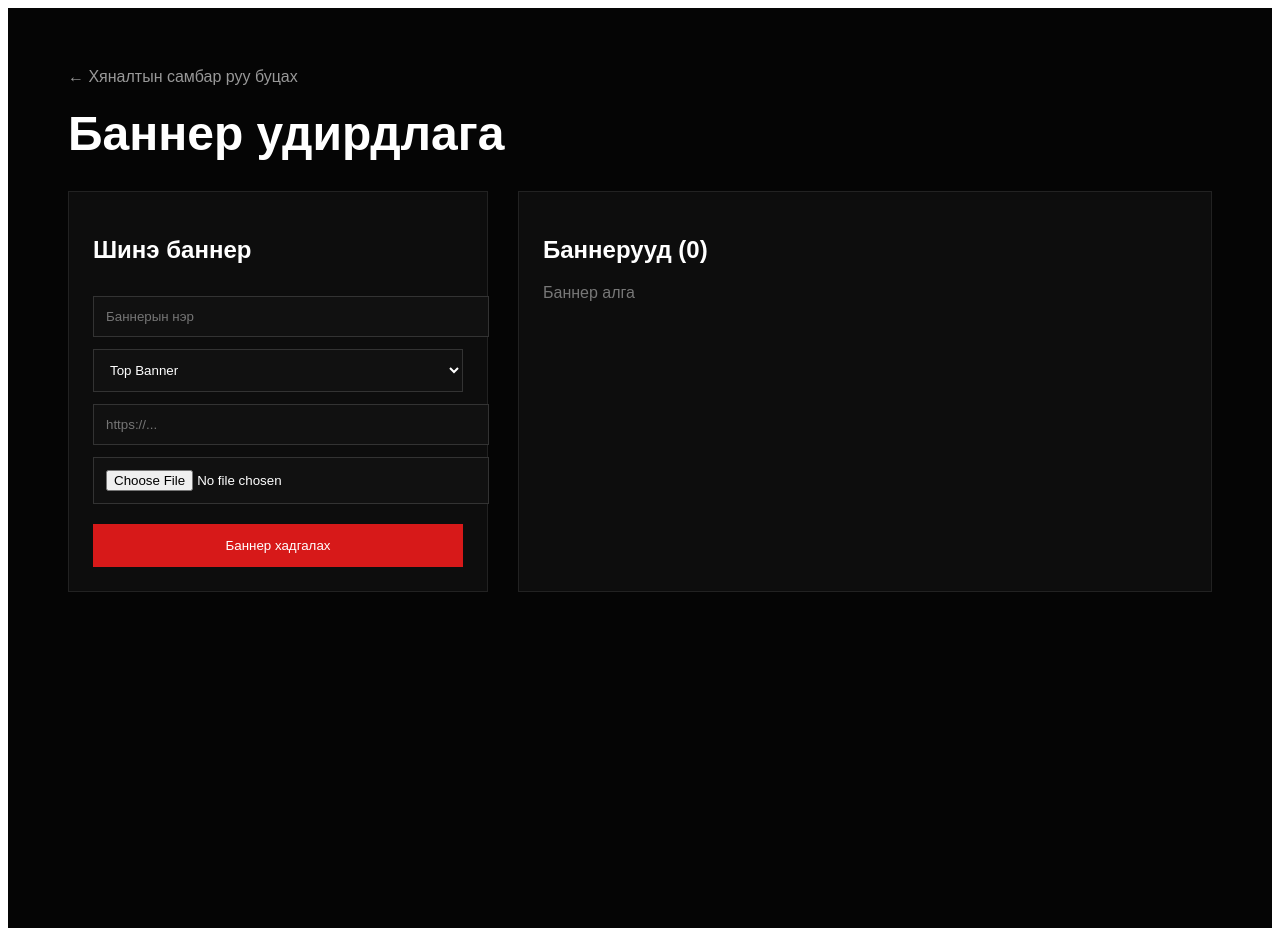
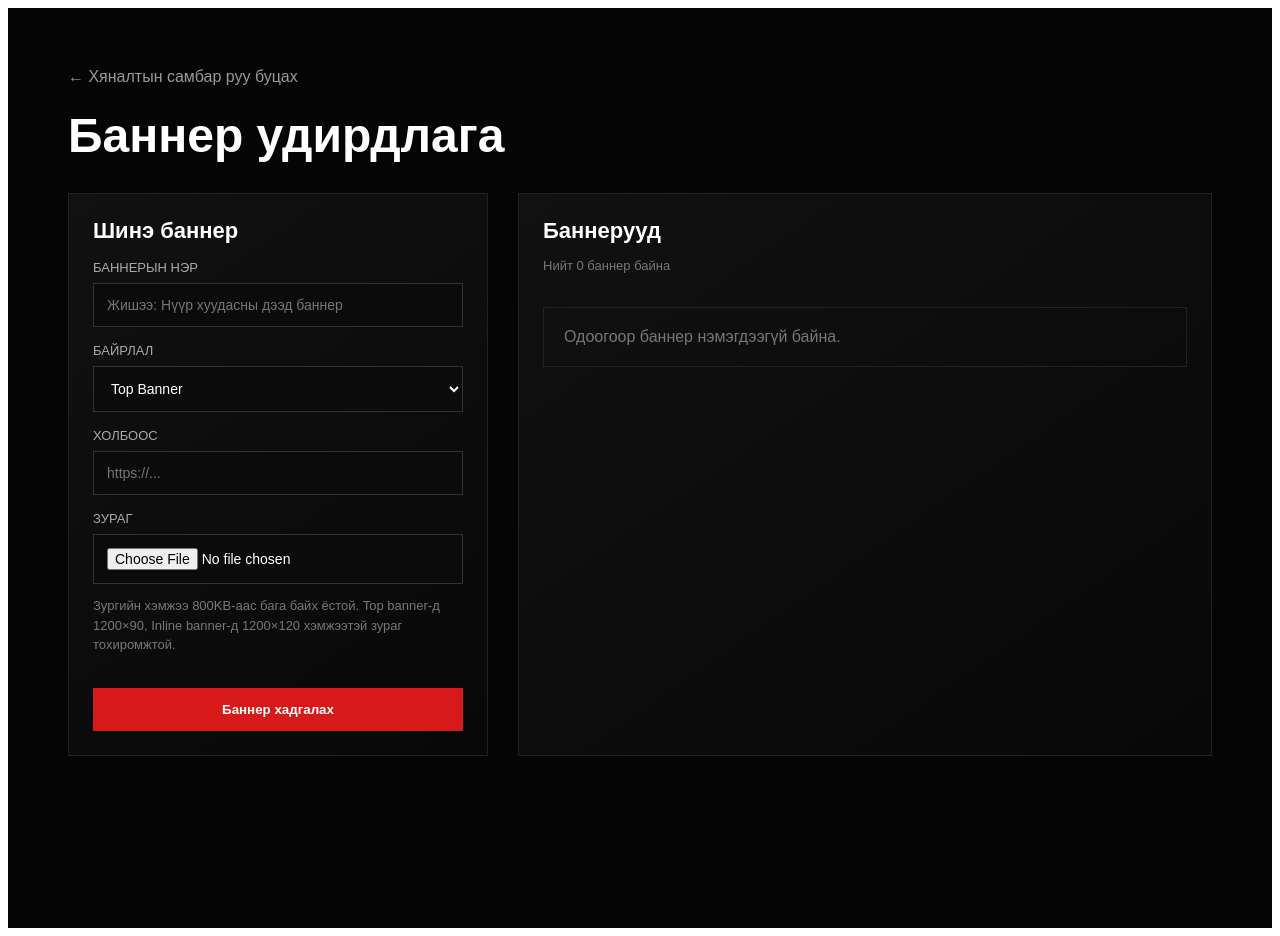
Before and after one commit to toogeemunkhtogtokh-ai/Anzaar-mn, a Next.js app: page /admin/banners in a window 1280 px wide. Built offline with nearby package versions, Linux system fonts and the light colour scheme.

Commit message:
Update page.js

```diff
--- a/app/admin/banners/page.js
+++ b/app/admin/banners/page.js
@@ -19,18 +19,32 @@ export default function BannerPage() {
   }, []);
 
   const saveBanners = (items) => {
-    localStorage.setItem(
-      "anzaarBanners",
-      JSON.stringify(items)
-    );
+    try {
+      localStorage.setItem("anzaarBanners", JSON.stringify(items));
+      setBanners(items);
+    } catch (error) {
+      console.error("Banner save error:", error);
 
-    setBanners(items);
+      alert(
+        "Баннер хадгалагдсангүй. Зургийн хэмжээ их байх эсвэл browser localStorage дүүрсэн байж магадгүй."
+      );
+    }
   };
 
   const handleImage = (e) => {
     const file = e.target.files?.[0];
 
     if (!file) return;
+
+    if (!file.type.startsWith("image/")) {
+      alert("Зөвхөн зураг файл оруулна уу.");
+      return;
+    }
+
+    if (file.size > 800 * 1024) {
+      alert("Зургийн хэмжээ 800KB-аас бага байх шаардлагатай.");
+      return;
+    }
 
     const reader = new FileReader();
 
@@ -42,21 +56,39 @@ export default function BannerPage() {
   };
 
   const handleAdd = () => {
-    if (!title || !image) {
-      alert("Гарчиг болон зураг оруулна уу.");
+    if (!title.trim()) {
+      alert("Баннерын нэр оруулна уу.");
+      return;
+    }
+
+    if (!image) {
+      alert("Баннерын зураг оруулна уу.");
       return;
     }
 
     const newBanner = {
       id: Date.now(),
-      title,
+      title: title.trim(),
       position,
-      url,
+      url: url.trim(),
       image,
       active: true,
+      createdAt: new Date().toISOString(),
+      updatedAt: new Date().toISOString(),
     };
 
-    const updated = [newBanner, ...banners];
+    const updated = [
+      newBanner,
+      ...banners.map((banner) =>
+        banner.position === position
+          ? {
+              ...banner,
+              active: false,
+              updatedAt: new Date().toISOString(),
+            }
+          : banner
+      ),
+    ];
 
     saveBanners(updated);
 
@@ -64,33 +96,53 @@ export default function BannerPage() {
     setPosition("top");
     setUrl("");
     setImage("");
+
+    alert("Баннер амжилттай хадгалагдлаа.");
   };
 
   const toggleStatus = (id) => {
-    const updated = banners.map((banner) =>
-      banner.id === id
-        ? {
-            ...banner,
-            active: !banner.active,
-          }
-        : banner
-    );
+    const target = banners.find((banner) => banner.id === id);
+    if (!target) return;
+
+    const nextActive = !target.active;
+
+    const updated = banners.map((banner) => {
+      if (banner.id === id) {
+        return {
+          ...banner,
+          active: nextActive,
+          updatedAt: new Date().toISOString(),
+        };
+      }
+
+      if (nextActive && banner.position === target.position) {
+        return {
+          ...banner,
+          active: false,
+          updatedAt: new Date().toISOString(),
+        };
+      }
+
+      return banner;
+    });
 
     saveBanners(updated);
   };
 
   const handleDelete = (id) => {
-    const confirmed = confirm(
-      "Энэ баннерыг устгах уу?"
-    );
+    const confirmed = confirm("Энэ баннерыг устгах уу?");
 
     if (!confirmed) return;
 
-    const updated = banners.filter(
-      (banner) => banner.id !== id
-    );
+    const updated = banners.filter((banner) => banner.id !== id);
 
     saveBanners(updated);
+  };
+
+  const getPositionLabel = (value) => {
+    if (value === "top") return "Top Banner";
+    if (value === "inline") return "Inline Banner";
+    return "Banner";
   };
 
   return (
@@ -104,46 +156,35 @@ export default function BannerPage() {
 
         <div style={grid}>
           <div style={formBox}>
-            <h2>Шинэ баннер</h2>
+            <h2 style={boxTitle}>Шинэ баннер</h2>
 
+            <label style={label}>Баннерын нэр</label>
             <input
-              placeholder="Баннерын нэр"
+              placeholder="Жишээ: Нүүр хуудасны дээд баннер"
               value={title}
-              onChange={(e) =>
-                setTitle(e.target.value)
-              }
+              onChange={(e) => setTitle(e.target.value)}
               style={input}
             />
 
+            <label style={label}>Байрлал</label>
             <select
               value={position}
-              onChange={(e) =>
-                setPosition(e.target.value)
-              }
+              onChange={(e) => setPosition(e.target.value)}
               style={input}
             >
-              <option value="top">
-                Top Banner
-              </option>
-
-              <option value="inline">
-                Inline Banner
-              </option>
-
-              <option value="sidebar">
-                Sidebar Banner
-              </option>
+              <option value="top">Top Banner</option>
+              <option value="inline">Inline Banner</option>
             </select>
 
+            <label style={label}>Холбоос</label>
             <input
               placeholder="https://..."
               value={url}
-              onChange={(e) =>
-                setUrl(e.target.value)
-              }
+              onChange={(e) => setUrl(e.target.value)}
               style={input}
             />
 
+            <label style={label}>Зураг</label>
             <input
               type="file"
               accept="image/*"
@@ -152,90 +193,68 @@ export default function BannerPage() {
             />
 
             {image && (
-              <img
-                src={image}
-                alt=""
-                style={{
-                  width: "100%",
-                  marginTop: 15,
-                }}
-              />
+              <div style={imagePreviewBox}>
+                <p style={hint}>Preview</p>
+                <img src={image} alt="preview" style={previewImage} />
+              </div>
             )}
 
-            <button
-              onClick={handleAdd}
-              style={addButton}
-            >
+            <p style={hint}>
+              Зургийн хэмжээ 800KB-аас бага байх ёстой. Top banner-д 1200×90,
+              Inline banner-д 1200×120 хэмжээтэй зураг тохиромжтой.
+            </p>
+
+            <button onClick={handleAdd} style={addButton}>
               Баннер хадгалах
             </button>
           </div>
 
           <div style={listBox}>
-            <h2>
-              Баннерууд ({banners.length})
-            </h2>
+            <div style={listHeader}>
+              <div>
+                <h2 style={boxTitle}>Баннерууд</h2>
+                <p style={hint}>Нийт {banners.length} баннер байна</p>
+              </div>
+            </div>
 
             {banners.length === 0 && (
-              <p style={{ color: "#777" }}>
-                Баннер алга
-              </p>
+              <div style={emptyBox}>
+                Одоогоор баннер нэмэгдээгүй байна.
+              </div>
             )}
 
             {banners.map((banner) => (
-              <div
-                key={banner.id}
-                style={bannerCard}
-              >
-                <img
-                  src={banner.image}
-                  alt=""
-                  style={thumb}
-                />
+              <div key={banner.id} style={bannerCard}>
+                <img src={banner.image} alt={banner.title} style={thumb} />
 
-                <div>
-                  <h3
-                    style={{
-                      marginBottom: 6,
-                    }}
-                  >
-                    {banner.title}
-                  </h3>
+                <div style={bannerInfo}>
+                  <h3 style={bannerTitle}>{banner.title}</h3>
 
                   <p style={meta}>
-                    {banner.position}
+                    Байрлал: {getPositionLabel(banner.position)}
                   </p>
 
-                  <p style={meta}>
-                    {banner.active
-                      ? "Идэвхтэй"
-                      : "Идэвхгүй"}
-                  </p>
+                  {banner.url && (
+                    <p style={meta}>
+                      Холбоос: {banner.url}
+                    </p>
+                  )}
+
+                  <span style={banner.active ? activeBadge : inactiveBadge}>
+                    {banner.active ? "Идэвхтэй" : "Идэвхгүй"}
+                  </span>
                 </div>
 
-                <div
-                  style={{
-                    marginLeft: "auto",
-                  }}
-                >
+                <div style={actions}>
                   <button
-                    onClick={() =>
-                      toggleStatus(
-                        banner.id
-                      )
-                    }
+                    onClick={() => toggleStatus(banner.id)}
                     style={statusButton}
                   >
-                    {banner.active
-                      ? "OFF"
-                      : "ON"}
+                    {banner.active ? "OFF" : "ON"}
                   </button>
 
                   <button
-                    onClick={() =>
-                      handleDelete(
-                        banner.id
-                      )
-                    }
+                    onClick={() => handleDelete(banner.id)}
                     style={deleteButton}
                   >
                     Устгах
@@ -266,12 +285,13 @@ const container = {
 const backLink = {
   color: "#999",
   textDecoration: "none",
+  display: "inline-block",
+  marginBottom: 22,
 };
 
 const titleStyle = {
   fontSize: 48,
-  marginTop: 20,
-  marginBottom: 30,
+  margin: "0 0 30px",
 };
 
 const grid = {
@@ -281,24 +301,61 @@ const grid = {
 };
 
 const formBox = {
-  background: "#0d0d0d",
+  background: "linear-gradient(145deg,#111,#080808)",
   border: "1px solid #222",
   padding: 24,
 };
 
 const listBox = {
-  background: "#0d0d0d",
+  background: "linear-gradient(145deg,#111,#080808)",
   border: "1px solid #222",
   padding: 24,
 };
 
+const boxTitle = {
+  margin: 0,
+  fontSize: 22,
+};
+
+const label = {
+  display: "block",
+  marginTop: 16,
+  marginBottom: 8,
+  color: "#aaa",
+  fontSize: 13,
+  textTransform: "uppercase",
+};
+
 const input = {
   width: "100%",
-  padding: 12,
-  marginTop: 12,
-  background: "#111",
+  padding: 13,
+  background: "#0b0b0b",
   border: "1px solid #333",
   color: "#fff",
+  boxSizing: "border-box",
+  fontSize: 14,
+};
+
+const imagePreviewBox = {
+  marginTop: 18,
+  border: "1px solid #222",
+  padding: 14,
+  background: "#080808",
+};
+
+const previewImage = {
+  width: "100%",
+  maxHeight: 220,
+  objectFit: "contain",
+  background: "#000",
+  display: "block",
+};
+
+const hint = {
+  color: "#777",
+  fontSize: 13,
+  lineHeight: 1.5,
+  marginTop: 12,
 };
 
 const addButton = {
@@ -309,30 +366,83 @@ const addButton = {
   border: "none",
   color: "#fff",
   cursor: "pointer",
+  fontWeight: 700,
+};
+
+const listHeader = {
+  display: "flex",
+  justifyContent: "space-between",
+  alignItems: "center",
+  marginBottom: 18,
+};
+
+const emptyBox = {
+  color: "#777",
+  border: "1px solid #222",
+  padding: 20,
+  marginTop: 18,
 };
 
 const bannerCard = {
   display: "flex",
-  gap: 15,
+  gap: 16,
   padding: 15,
   border: "1px solid #222",
   marginBottom: 15,
+  background: "#080808",
 };
 
 const thumb = {
-  width: 140,
-  height: 70,
-  objectFit: "cover",
+  width: 160,
+  height: 80,
+  objectFit: "contain",
+  background: "#000",
+  border: "1px solid #222",
+};
+
+const bannerInfo = {
+  flex: 1,
+};
+
+const bannerTitle = {
+  margin: "0 0 8px",
+  fontSize: 18,
 };
 
 const meta = {
   color: "#888",
   fontSize: 13,
+  margin: "4px 0",
+};
+
+const activeBadge = {
+  display: "inline-block",
+  marginTop: 8,
+  background: "#0e3b18",
+  color: "#7ee787",
+  padding: "6px 10px",
+  borderRadius: 6,
+  fontSize: 12,
+};
+
+const inactiveBadge = {
+  display: "inline-block",
+  marginTop: 8,
+  background: "#222",
+  color: "#aaa",
+  padding: "6px 10px",
+  borderRadius: 6,
+  fontSize: 12,
+};
+
+const actions = {
+  marginLeft: "auto",
+  display: "flex",
+  flexDirection: "column",
+  gap: 8,
 };
 
 const statusButton = {
-  display: "block",
-  marginBottom: 8,
   padding: "8px 12px",
   background: "#333",
   color: "#fff",
```
